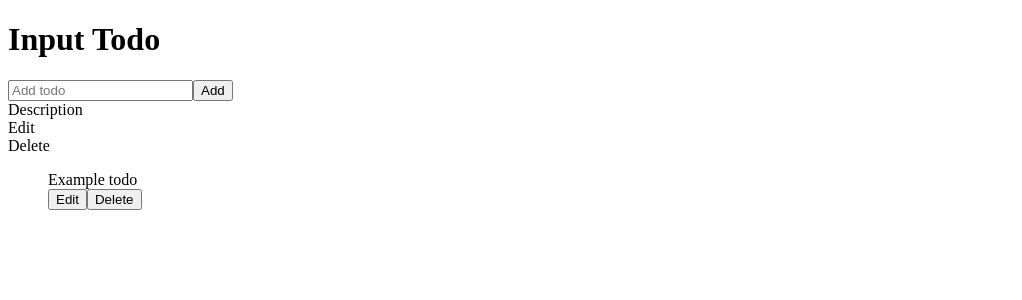
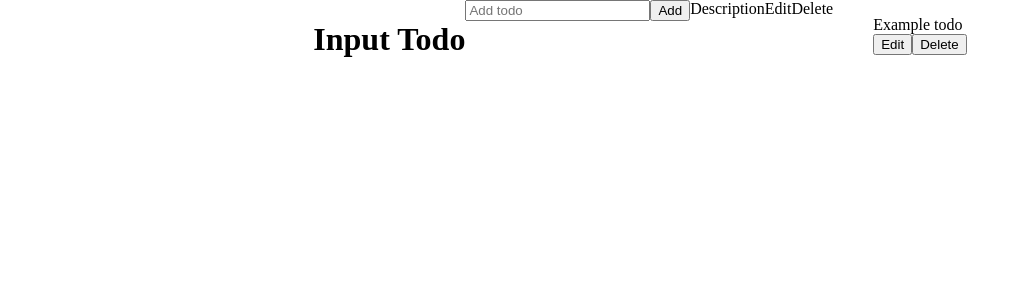
Before and after one commit to marcobantoli/todo-list, a React (Create React App) app in the folder client/: page / in a window 1280 px wide. Shown: the top 300 px of the page, without its empty margins (0-1022 px from the left). Built offline with nearby package versions, Linux system fonts and the light colour scheme.

Commit message:
Created styles

```diff
--- /dev/null
+++ b/client/public/index.css
@@ -0,0 +1,13 @@
+#root {
+  height: 100%;
+  display: flex;
+  flex-direction: row;
+  justify-content: center;
+  align-items: flex-start;
+}
+
+html, body {
+  height: 100%;
+  padding: 0;
+  margin: 0;
+}
--- a/client/public/index.html
+++ b/client/public/index.html
@@ -24,7 +24,8 @@
       work correctly both with client-side routing and a non-root public URL.
       Learn how to configure a non-root public URL by running `npm run build`.
     -->
-    <title>React App</title>
+    <link rel="stylesheet" href="%PUBLIC_URL%/index.css" />
+    <title>Todo List</title>
   </head>
   <body>
     <noscript>You need to enable JavaScript to run this app.</noscript>
--- /dev/null
+++ b/client/src/InputSection.css
@@ -0,0 +1,3 @@
+.input-container {
+  margin-bottom: 2em;
+}
--- /dev/null
+++ b/client/src/Todo.css
@@ -0,0 +1,5 @@
+.todo-container {
+  display: flex;
+  flex-direction: row;
+  gap: 5em;
+}
--- /dev/null
+++ b/client/src/TodoList.css
@@ -0,0 +1,5 @@
+.header-container {
+  display: flex;
+  flex-direction: row;
+  gap: 5em;
+}
```
Also changed, not shown: client/src/App.css (added, +7 -0 lines).
